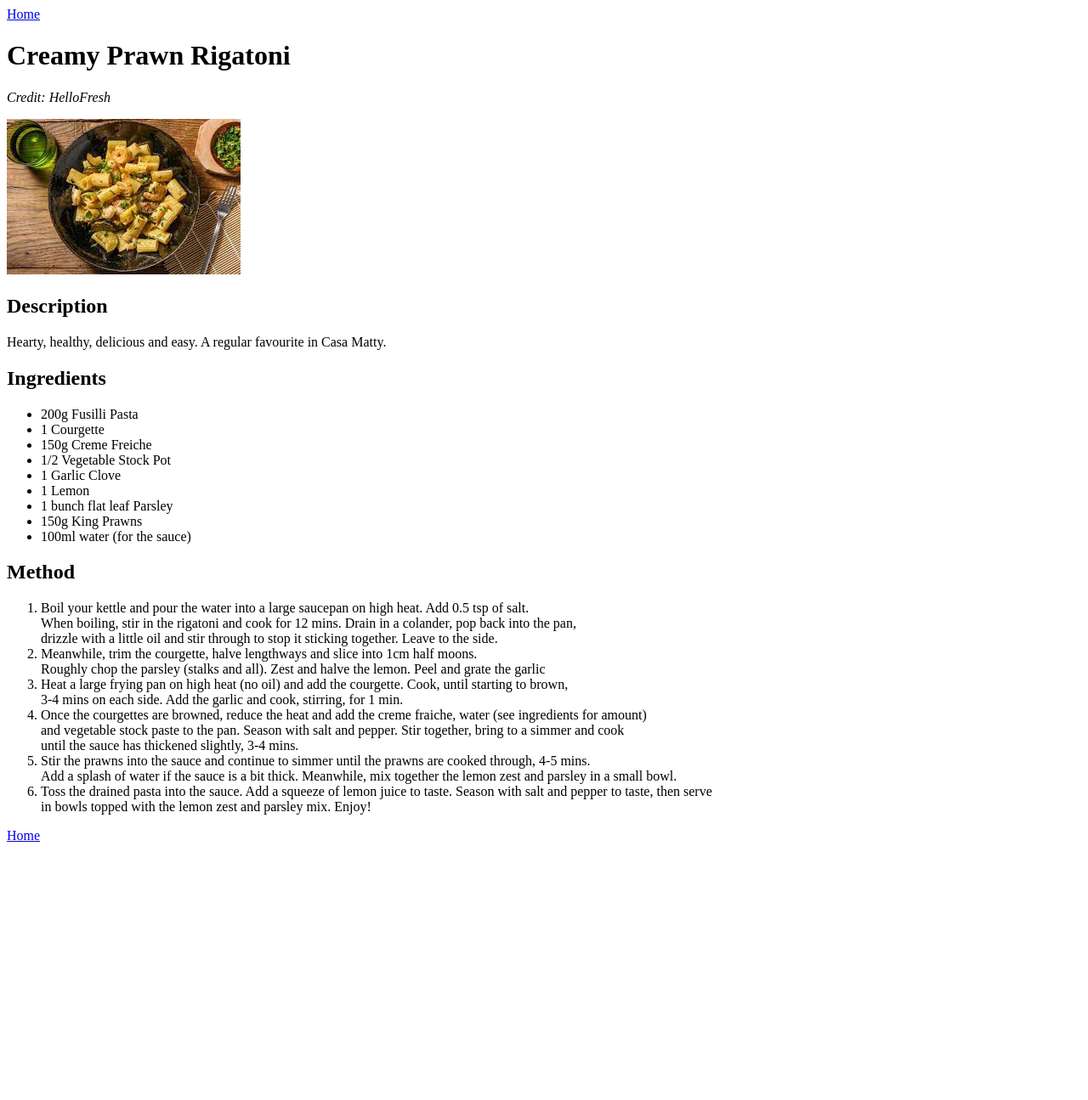
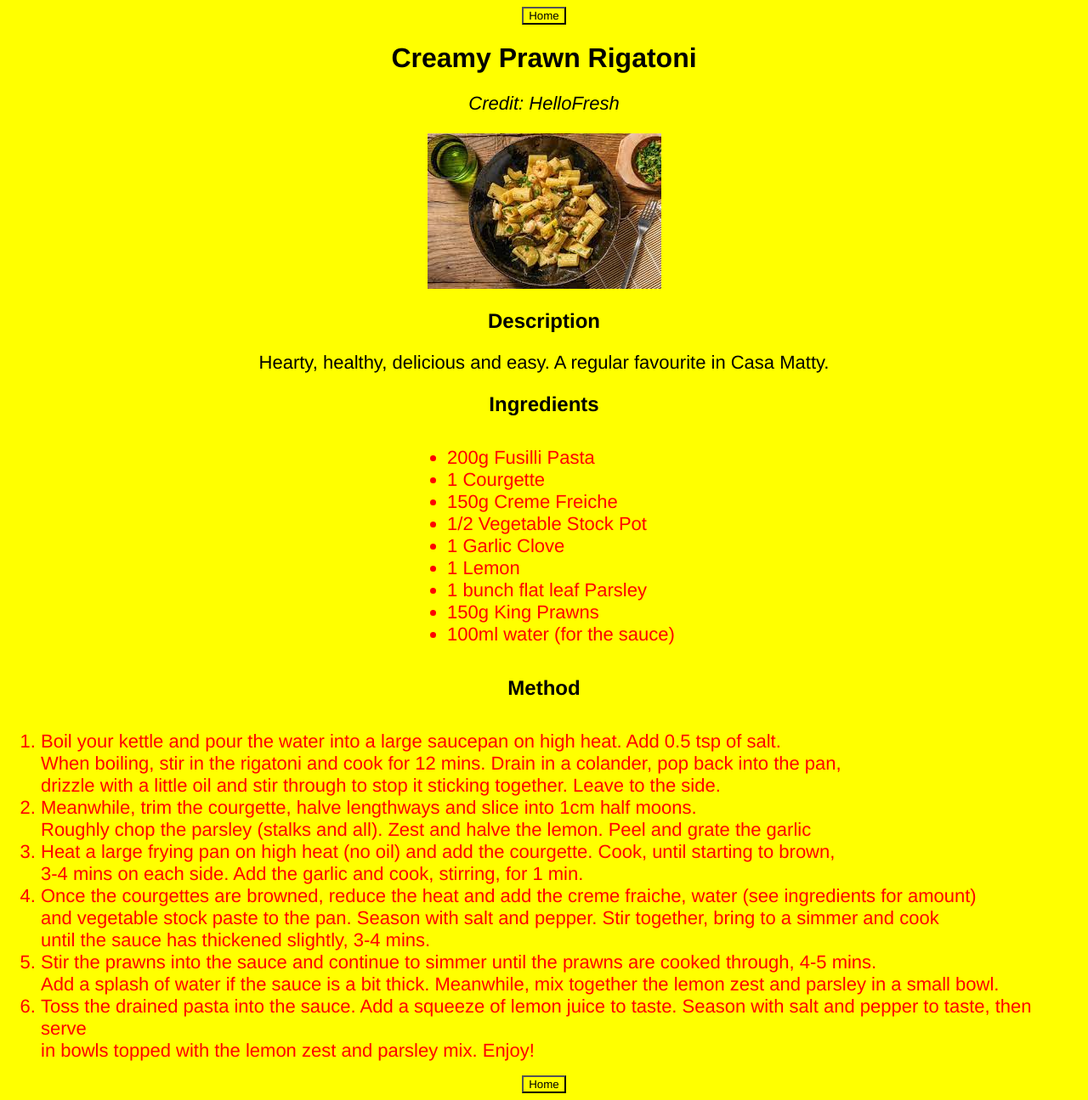
Before and after one commit to Mattycl88/odin-recipes, a plain HTML site: page recipes/prawnrigatoni.html in a window 1280 px wide. Shown: the whole page at 85% size. Before the commit the page ends 1001 px from the top, so only its background shows below. Drawn offline with Linux system fonts and the light colour scheme.

Commit message:
Make CSS adjustments
Centre aligned all content
Swapped home link for buttons
Adjusted font family and size

```diff
--- a/recipes/prawnrigatoni.html
+++ b/recipes/prawnrigatoni.html
@@ -1,20 +1,28 @@
 <!DOCTYPE html>
 <html lang="en">
 <head>
+    <link rel="stylesheet" href="../styles.css">
     <meta charset="utf-8">
     <title>Creamy Prawn Rigatoni</title>
 
 </head>
 <body>
-    <header><a href="../index.html">Home</a></header>
+    <header>
+        <form action="../index.html">
+            <input type="submit" value="Home">
+        </form>
+    </header>
     <h1>Creamy Prawn Rigatoni</h1>
     <p><em>Credit: HelloFresh</em></p>
-    <img src="../img/prawnpasta.jpeg" alt="Prawn Rigatoni">
+    <div class=pic>
+        <img src="../img/prawnpasta.jpeg" alt="Prawn Rigatoni">
+    </div>
     <h2>Description</h2>
     <p>Hearty, healthy, delicious and easy. A regular favourite in Casa Matty.
     </p>
     <h2>Ingredients</h2>
-    <ul>
+    <div class="container">
+    <ul class="midlist">
         <li>200g Fusilli Pasta</li>
         <li>1 Courgette</li>
         <li>150g Creme Freiche</li>
@@ -26,8 +34,10 @@
         <li>100ml water (for the sauce)</li>
 
     </ul>
+</div>
     <h2>Method</h2>
-    <ol>
+    <div class="container">
+    <ol class="midlist">
         <li>Boil your kettle and pour the water into a large saucepan on high heat. Add 0.5 tsp of salt.<br>
              When boiling, stir in the rigatoni and cook for 12 mins. Drain in a colander, pop back into the pan,<br>
              drizzle with a little oil and stir through to stop it sticking together. Leave to the side.</li>
@@ -44,6 +54,9 @@
              in bowls topped with the lemon zest and parsley mix. Enjoy!</li>
 
     </ol>
-    <a href="../index.html">Home</a>
+</div>
+    <form action="../index.html">
+        <input type="submit" value="Home">
+    </form>
 </body>
 </html>
--- /dev/null
+++ b/styles.css
@@ -0,0 +1,41 @@
+h1 {
+    color :rgb(0, 0, 0);
+
+}
+
+* {
+    background-color: yellow;
+    font-family:Helvetica, Verdana, sans-serif;
+
+}
+
+header,
+form,
+p,
+h1,
+h2 {
+    text-align: center;
+}
+
+.pic {
+    text-align: center;
+}
+
+
+li {
+    color: red;
+}
+
+li,
+p {
+    font-size: 22px;
+}
+
+div.container {
+    text-align: center;
+}
+
+.midlist {
+    display: inline-block;
+  text-align: left;
+}
```
Also changed, not shown: index.html (+4 -1 lines), recipes/chilliconcarne.html (+17 -4 lines), recipes/pancakes.html (+15 -4 lines).
